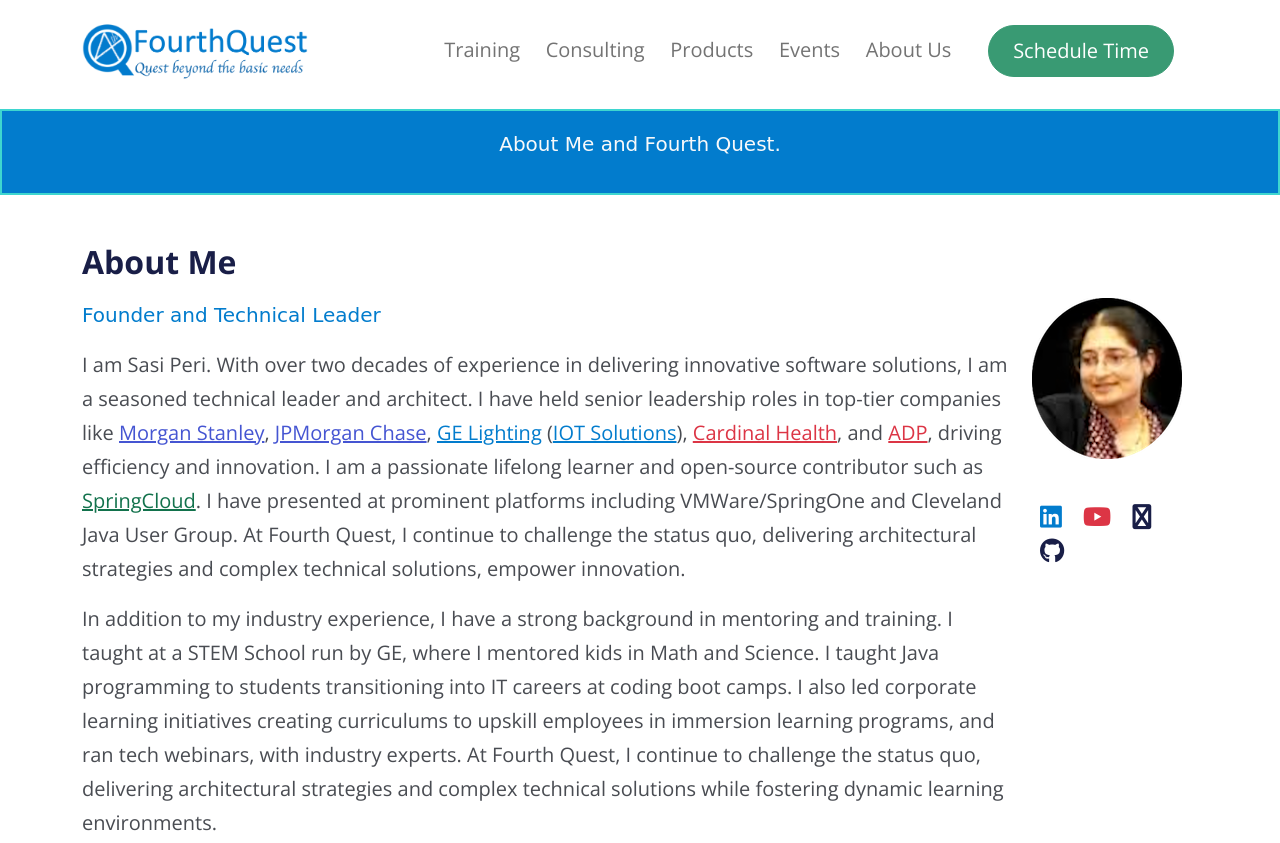
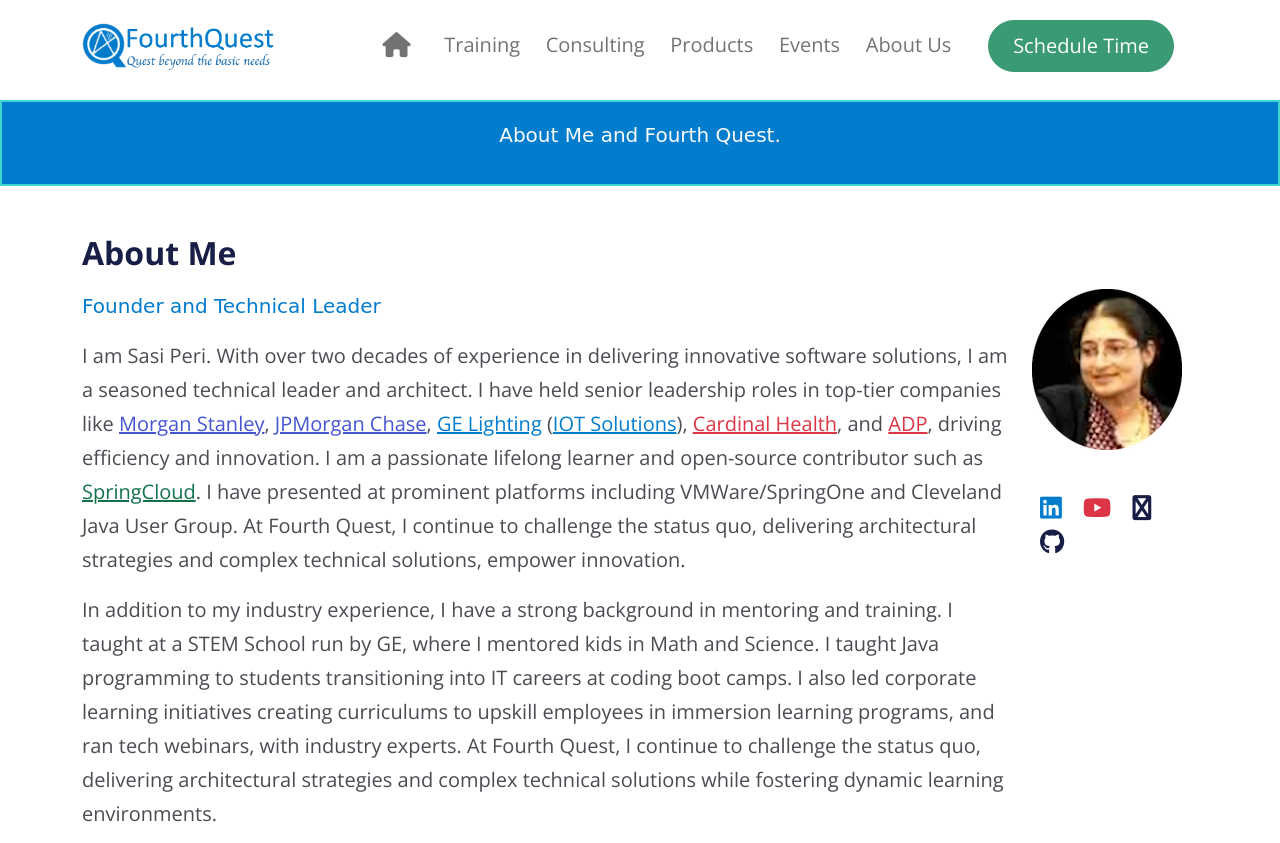
Before and after one commit to 4thquest/4thquest.github.io, a website: page aboutus.html in a window 1280 px wide. Shown: the top 843 px of the page. Drawn offline with nearby package versions, Linux system fonts and the light colour scheme; a web font is replaced by a local one.

```diff
--- a/aboutus.html
+++ b/aboutus.html
@@ -22,8 +22,8 @@
   <body>
     <nav class="navbar navbar-expand-lg sticky-top navbar-light">
       <div class="container">
-        <a class="navbar-brand" href="#">
-          <img src="images/4thQuest-Full-DarkTag.png" alt="Fourth Quest" width="260" />
+        <a class="navbar-brand" href="index.html">
+          <img src="images/4thQuest-Full-DarkTag.png" alt="Fourth Quest" width="221" class="img-fluid" />
         </a>
         <button
           class="navbar-toggler"
@@ -38,6 +38,11 @@
         </button>
         <div class="collapse navbar-collapse" id="navbarNavDropdown">
           <ul class="navbar-nav ms-auto">
+            <li class="nav-item">
+                <a href="index.html" class="nav-link">
+                  <i class="fas fa-house fa-lg text-grey mx-2"></i>
+                </a>
+            </li>
             <li class="nav-item">
               <a class="nav-link" aria-current="page" href="index.html#training">Training</a>
             </li>
```
Also changed, not shown: index.html (+8 -3 lines), training.html (+7 -2 lines).
